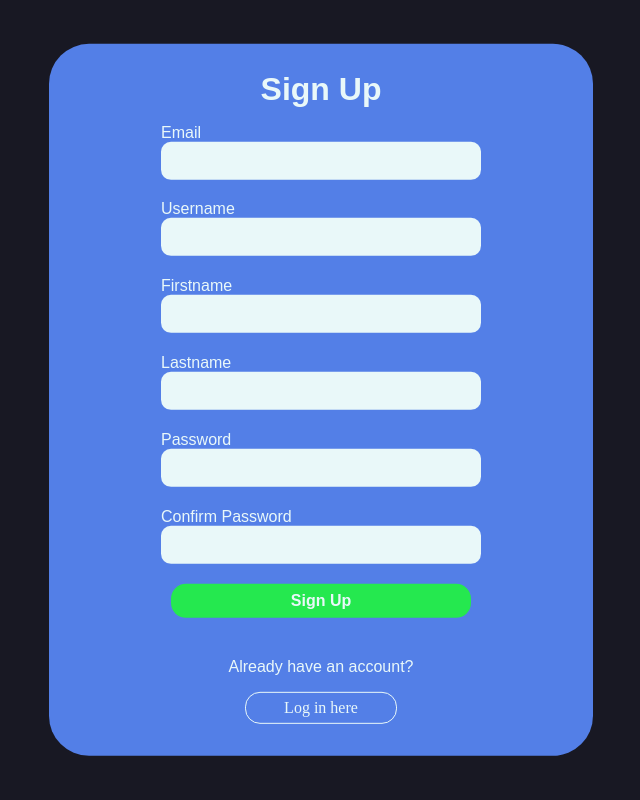
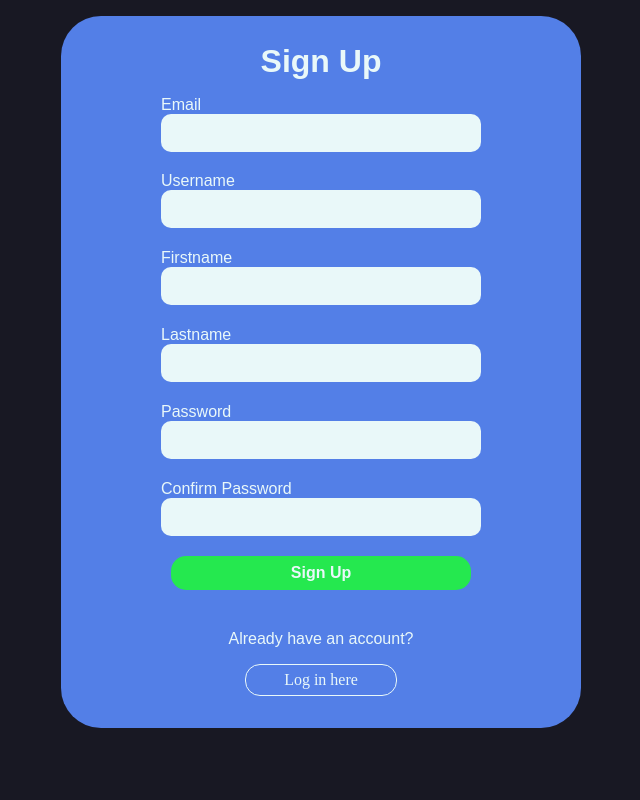
Before and after one commit to tjerksymens/xd_aiai_group_DEV4, a PHP site: page /signup.php in a window 1280 px wide. Shown: the whole page, without its empty margins (319-959 px from the left). Run offline with PHP 8.4, Linux system fonts and the light colour scheme.

Commit message:
fix: signup css

```diff
--- a/css/style.css
+++ b/css/style.css
@@ -162,18 +162,12 @@
 
 /*Form Styling Login, Signup and Validate*/
 .form__login, .form__signup, .form__validate {
-    display: flex;
-    justify-content: center;
-    align-items: center;
-    flex-direction: column;
-    margin-top: 5rem;
+    margin-left: auto;
+    margin-right: auto;
     background-color: var(--blue);
-    position: fixed;
     width: 30%;
     border-radius: 40px;
-    top: 40%;
-    left: 50%;
-    transform: translate(-50%, -50%);
+    margin-top: -4rem;
 }
 
 .form__login {
```
